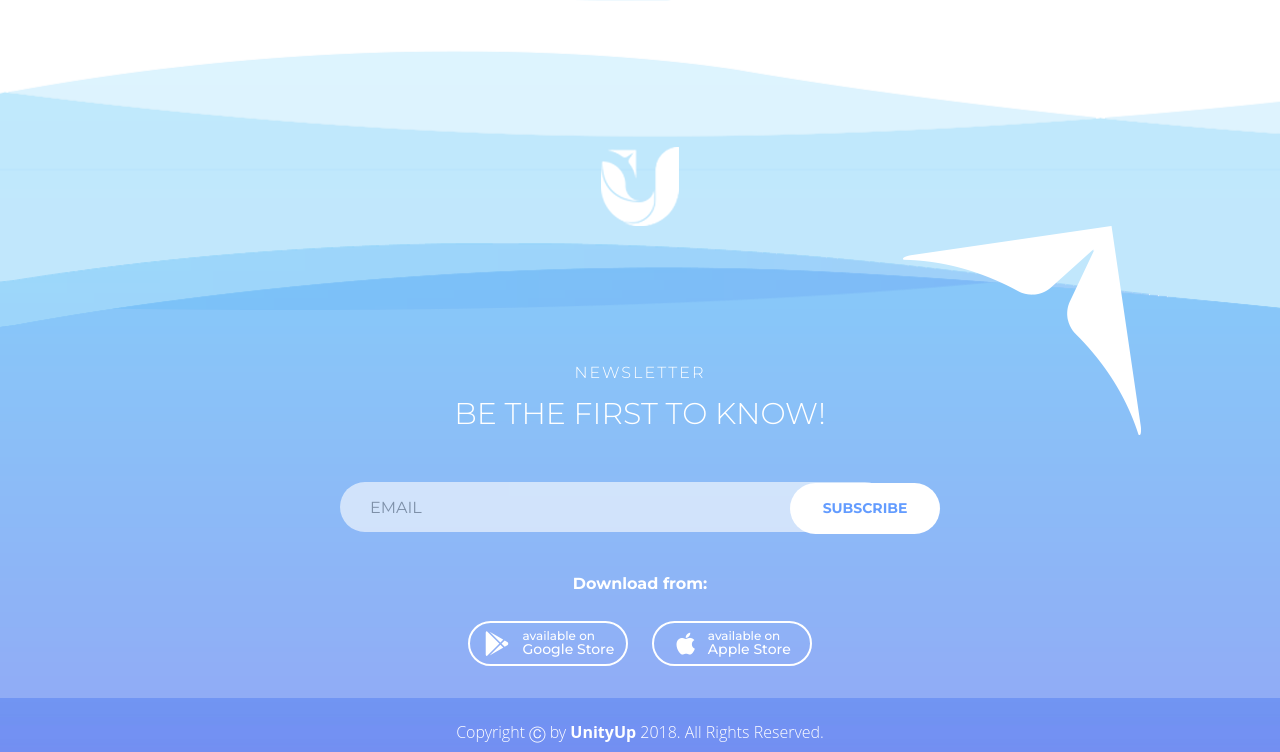
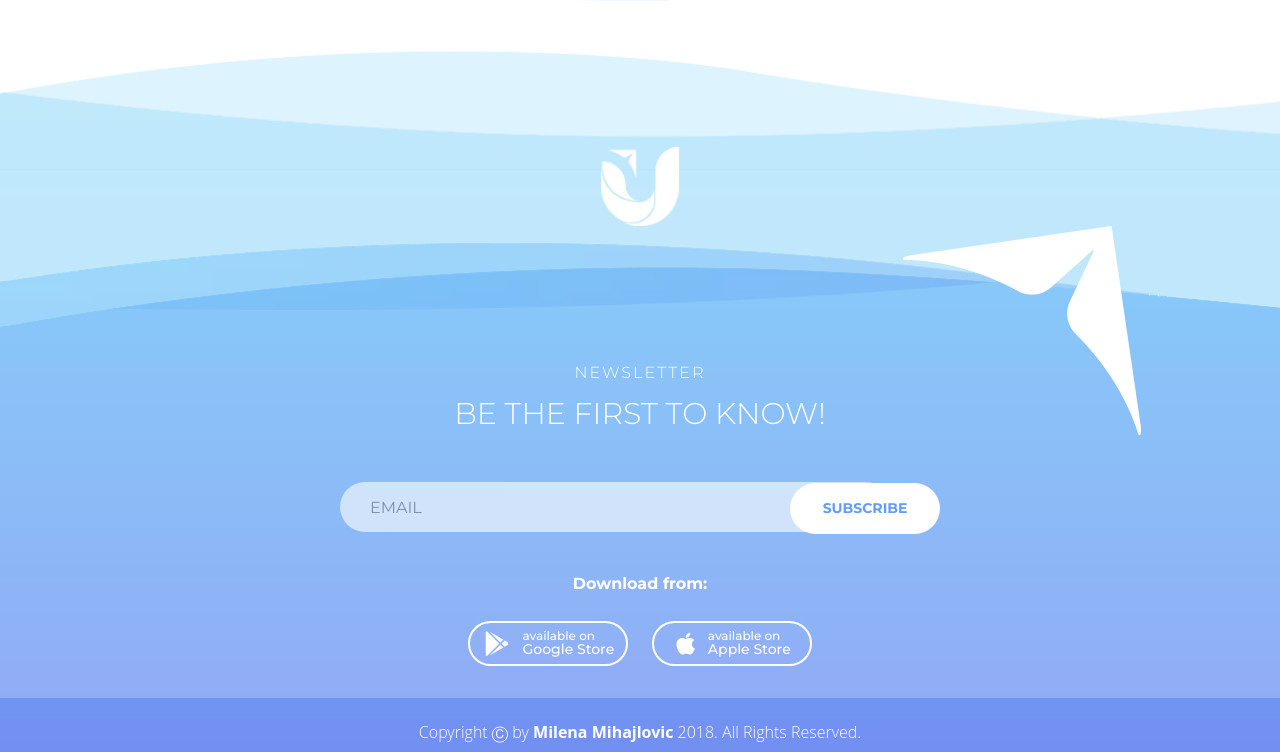
Before and after one commit to Nikolarius/milena-portfolio, a plain HTML site: page index.html in a window 1280 px wide. Shown: the part 11248-12000 px from the top of the page. Drawn offline with nearby package versions, Linux system fonts and the light colour scheme; a web font is replaced by a local one.

Commit message:
Update index.html

```diff
--- a/index.html
+++ b/index.html
@@ -735,7 +735,7 @@ a world created specifically for business.</p>
 
     </footer>
     <div class="footer_pre_bg">
-            <p class="text-center copyright_text">Copyright &#9400 by <a href="#" target="_blank">UnityUp</a> 2018. All Rights Reserved.</p>
+            <p class="text-center copyright_text">Copyright &#9400 by <a href="https://www.linkedin.com/in/milena-mihajlovic-742a2787/" target="_blank">Milena Mihajlovic</a> 2018. All Rights Reserved.</p>
 
     <script src="js/jquery-2.2.4.min.js"></script>
 
```
